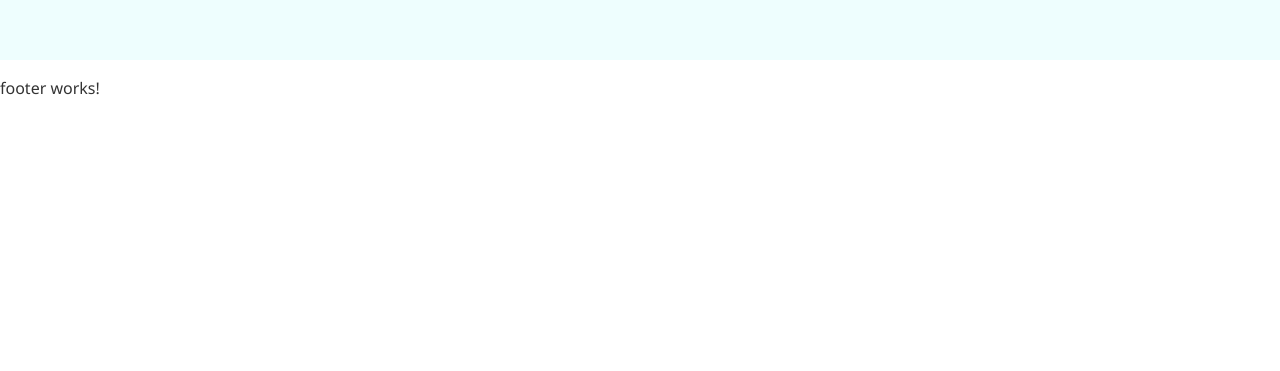
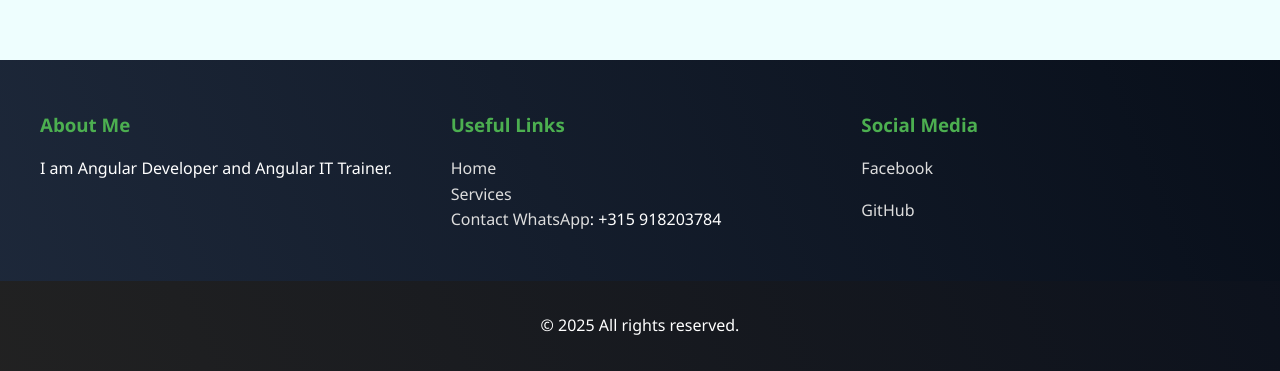
Before and after one commit to MuscledDog/UC00604-, an Angular app: page / in a window 1280 px wide. Shown: the part 770-1141 px from the top of the page. Before the commit the page ends 887 px from the top, so only its background shows below. Built offline with nearby package versions, Linux system fonts and the light colour scheme.

Commit message:
footer.css e footer.html

```diff
--- a/src/app/componentes/footer/footer.css
+++ b/src/app/componentes/footer/footer.css
@@ -0,0 +1,74 @@
+.site-footer {
+    background: #333;
+    color: #fff;
+    padding: 2rem 0 0;
+    margin-top: auto; /* Garante que o Footer fique no final */
+    background: var(--primary-doc-color);
+    background-size: var(--animation-background-size);
+    animation: var(--animation-move-gradient);
+  }
+
+  .footer-content {
+    display: flex;
+    justify-content: space-between;
+    max-width: 1200px;
+    margin: 0 auto;
+    padding: 0 1.5rem;
+    flex-wrap: wrap;
+    gap: 2rem;
+  }
+
+  .footer-section {
+    flex: 1;
+    min-width: 200px;
+  }
+
+  .footer-section h3 {
+    margin-bottom: 1rem;
+    color: #4CAF50;
+  }
+
+  .footer-section ul {
+    list-style: none;
+    padding: 0;
+  }
+
+  .footer-section a {
+    color: #ddd;
+    text-decoration: none;
+    transition: color 0.3s;
+  }
+
+  .footer-section a:hover {
+    color: #4CAF50;
+  }
+  .social-links {
+    display: flex;
+    flex-direction: column;
+    gap: 1rem;
+  }
+  .footer-bottom {
+    text-align: center;
+    padding: 1rem;
+    /* background: #222; */
+    background: var(--secondary-doc-color);
+    background-size: var(--animation-background-size);
+    animation: var(--animation-move-gradient);
+    margin-top: 2rem;
+  }
+  a {
+    color: rgba(93, 170, 241, 0.925);
+    text-decoration: none;
+  }
+
+  a:hover {
+    color: rgba(13, 102, 236, 0.726);
+    text-decoration: overline;
+  }
+
+  /* Responsividade */
+  @media (max-width: 768px) {
+    .footer-content {
+      flex-direction: column;
+    }
+  }
--- a/src/app/componentes/footer/footer.html
+++ b/src/app/componentes/footer/footer.html
@@ -1 +1,28 @@
-<p>footer works!</p>
+<footer class="site-footer">
+    <div class="footer-content">
+      <div class="footer-section">
+        <h3>About Me</h3>
+        <p>I am Angular Developer and Angular IT Trainer.</p>
+      </div>
+      <div class="footer-section">
+        <h3>Useful Links</h3>
+        <ul>
+          <li><a href="https://tonyfilhocurriculum.web.app/" target="_blank" rel="noopener noreferrer">Home</a></li>
+          <li><a href="#">Services</a></li>
+          <li><a href="#">Contact WhatsApp</a>: +315 918203784</li>
+        </ul>
+      </div>
+      <div class="footer-section">
+        <h3>Social Media</h3>
+        <div class="social-links">
+          <a href="https://www.facebook.com/share/18za4Y2ASW/" target="_blank" rel="noopener noreferrer">Facebook</a>
+          <a href="https://github.com/Tonyfilho" target="_blank" rel="noopener noreferrer">GitHub</a>
+
+        </div>
+      </div>
+    </div>
+    <div class="footer-bottom">
+      <p>&copy; 2025 All rights reserved.</p>
+      <!-- <p>&copy; A Start this class since 14/04/2025. Today ... {{ this.dateTime.toLocaleString()+ ' . ' }}  Created by Tony Filho. Visit my  <a href="https://github.com/Tonyfilho">GitHub for more.</a></p> -->
+    </div>
+  </footer>
--- a/src/app/componentes/header/header.html
+++ b/src/app/componentes/header/header.html
@@ -1,14 +1,14 @@
 <header class="header">
   <div class="local-header">
     <div class="local-header-content">
-      <h1>Welcome to the Firebase Functions Class</h1>
+      <h1>Welcome to UC00604</h1>
       <p>Be ready to be more than just a student!</p>
     </div>
 
   </div>
   <div class="nav-content">
     <!-- Link à esquerda -->
-    <a routerLink="/class/hello" class="logo-link">OnCallFunctions</a>
+    <a routerLink="/class/welcome" class="logo-link">Welcome</a>
     <a routerLink="/class/project" class="logo-link">Class Project</a>
 
     <!-- Espaço para outros elementos à direita se necessário -->
--- a/src/app/componentes/header/header.ts
+++ b/src/app/componentes/header/header.ts
@@ -1,8 +1,9 @@
 import { Component } from '@angular/core';
+import { RouterLink } from '@angular/router';
 
 @Component({
   selector: 'app-header',
-  imports: [],
+  imports: [RouterLink],
   templateUrl: './header.html',
   styleUrl: './header.css',
 })
```
